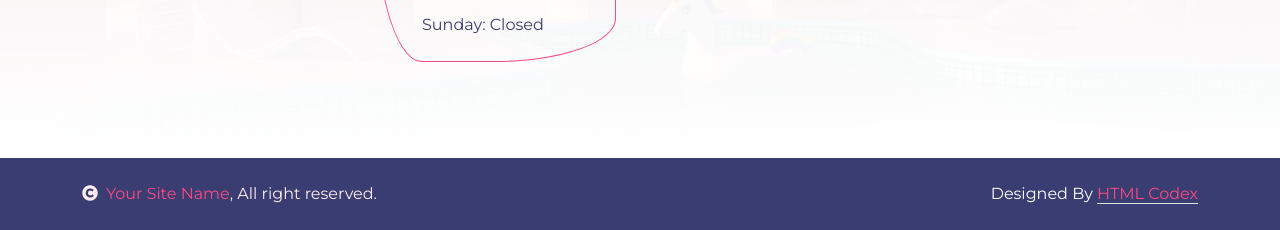
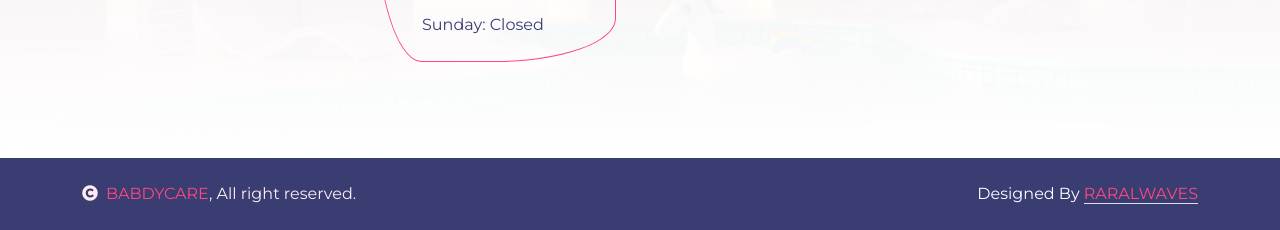
Before and after one commit to vanonshati/schoolweb, a plain HTML site: page team.html in a window 1280 px wide. Shown: the part 1753-1983 px from the top of the page. Drawn offline with nearby package versions, Linux system fonts and the light colour scheme.

Commit message:
Update team.html

```diff
--- a/team.html
+++ b/team.html
@@ -304,18 +304,16 @@
         <!-- Footer End -->
 
 
-        <!-- Copyright Start -->
+    <!-- Copyright Start -->
         <div class="container-fluid copyright bg-dark py-4">
             <div class="container">
                 <div class="row">
                     <div class="col-md-6 text-center text-md-start mb-3 mb-md-0">
-                        <span class="text-light"><a href="#"><i class="fas fa-copyright text-light me-2"></i>Your Site Name</a>, All right reserved.</span>
+                        <span class="text-light"><a href="#"><i class="fas fa-copyright text-light me-2"></i>BABDYCARE</a>, All right reserved.</span>
                     </div>
                     <div class="col-md-6 my-auto text-center text-md-end text-white">
-                        <!--/*** This template is free as long as you keep the below author’s credit link/attribution link/backlink. ***/-->
-                        <!--/*** If you'd like to use the template without the below author’s credit link/attribution link/backlink, ***/-->
-                        <!--/*** you can purchase the Credit Removal License from "https://htmlcodex.com/credit-removal". ***/-->
-                        Designed By <a class="border-bottom" href="https://htmlcodex.com">HTML Codex</a>
+
+                        Designed By <a class="border-bottom" href="https://htmlcodex.com">RARALWAVES</a>
                     </div>
                 </div>
             </div>
```
